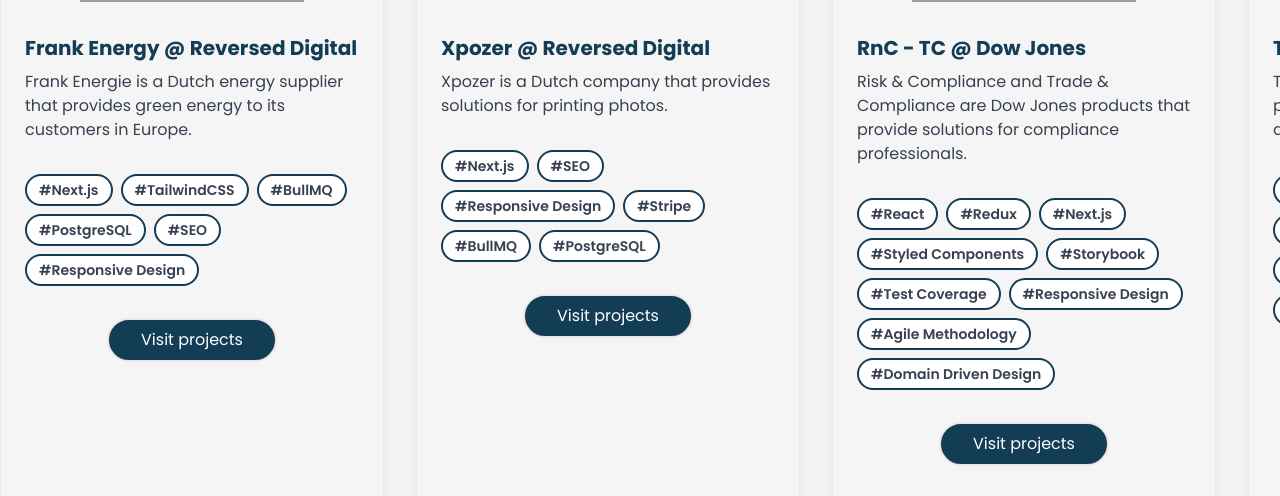
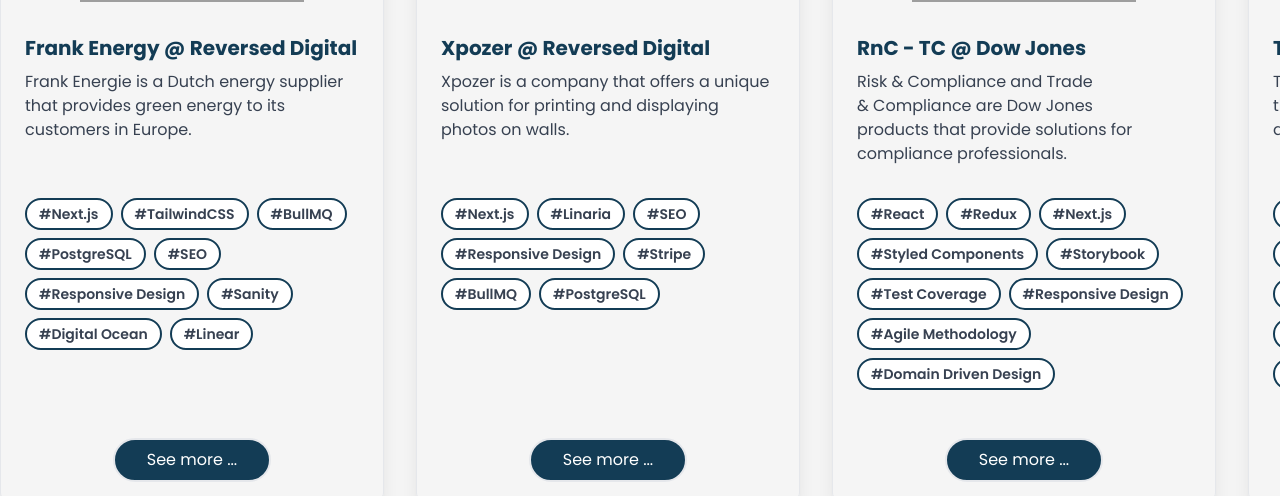
Before and after one commit to dedickerremi/dedickerremi-www, a Next.js app: page /home in a window 1280 px wide. Shown: the part 1143-1639 px from the top of the page. Built offline with nearby package versions, Linux system fonts and the light colour scheme; grey boxes are pictures that could not be loaded.

Commit message:
add tools skills

```diff
--- a/app/(with-navbar)/home/components/Projects/components/Cards.tsx
+++ b/app/(with-navbar)/home/components/Projects/components/Cards.tsx
@@ -11,11 +11,13 @@
   projectLink,
 }: ProjectType) {
   return (
-    <div className={`flex flex-col rounded-md border md:min-w-96 shadow-xl`}>
-      <div className="relative min-h-64 w-64 mx-auto">
+    <div
+      className={`flex flex-col rounded-md relative border md:min-w-96 shadow-xl`}
+    >
+      <div className="relative h-64 w-64  mx-auto">
         <Image
           className="w-full p-4"
-          object-fit="cover"
+          object-fit="contain"
           src={gallery?.[0]}
           alt="Sunset in the mountains"
           fill={true}
@@ -23,26 +25,26 @@
       </div>
       <div className="px-6 py-4">
         <div className="font-bold text-xl mb-2 text-prussianBlue">{name}</div>
-        <p className="text-gray-700 text-base ">{description}</p>
+        <p className="text-gray-700 text-base h-24 text-pretty overflow-hidden">
+          {description}
+        </p>
       </div>
-      <div className="px-6 pt-4 pb-2">
+      <div className="px-6 pt-4 pb-2 mb-16">
         {skills?.map((skill, index) => (
           <Skill
             key={`${name}-skills-${index}`}
             skill={skill}
             className="inline-block bg-white border-prussianBlue border-2 rounded-full px-3 py-1 text-sm font-semibold text-gray-700 mr-2 mb-2"
           />
-          //   #{skill.name}
-          // </Ski>
         ))}
       </div>
       {projectLink && (
         <Link
           target="_blank"
           href={projectLink}
-          className="px-8 py-2 mt-4 mb-8 border-2 rounded-full text-white bg-prussianBlue self-center"
+          className="px-8 py-2 mt-4 border-2 rounded-full text-white bg-prussianBlue self-center absolute bottom-4"
         >
-          Visit projects
+          See more ...
         </Link>
       )}
     </div>
--- a/app/(with-navbar)/home/components/Projects/constant.ts
+++ b/app/(with-navbar)/home/components/Projects/constant.ts
@@ -1,11 +1,19 @@
 import { skMigrationIntegration } from "../Skills/skills"
-import { skBullMQ } from "../Skills/skills/backendSkills"
+import {
+  skBullMQ,
+  skDigitalOcean,
+  skFlyIo,
+} from "../Skills/skills/backendSkills"
 import { skPostgreSQL } from "../Skills/skills/databaseSkills"
 import {
+  skDomainDrivenDesign,
   skGraphQL,
+  skLinaria,
   skNextJs,
   skReact,
   skRedux,
+  skResponsiveDesign,
+  skSanity,
   skSEO,
   skStorybook,
   skStrapi,
@@ -17,14 +25,13 @@
   skAssessmentAndEvaluation,
   skCodeReview,
   skCurriculumDevelopment,
-  skDomainDrivenDesign,
   skFundamentalsProgramming,
-  skResponsiveDesign,
   skTeachingMethodologies,
   skTestCoverage,
   skWebDevelopment,
 } from "../Skills/skills/softSkills"
 import { skStripe } from "../Skills/skills/thirdPartiesSkills"
+import { skJira, skLinear } from "../Skills/skills/tools"
 import { SkillType } from "../Skills/skills/types"
 
 export type ProjectType = {
@@ -44,7 +51,7 @@
   name: "RnC - TC @ Dow Jones",
   description:
     "Risk & Compliance and Trade & Compliance are Dow Jones products that provide solutions for compliance professionals.",
-  projectLink: "https://www.dowjones.com/",
+  projectLink: "https://www.dowjones.com/professional/factiva/",
   skills: [
     skReact,
     skRedux,
@@ -56,9 +63,7 @@
     skAgileMethodology,
     skDomainDrivenDesign,
   ],
-  gallery: [
-    "https://pbs.twimg.com/profile_images/1280138556535693312/NUO0ZFF0_400x400.jpg",
-  ],
+  gallery: ["/dowjones.jpg"],
 }
 
 export const Tappx: ProjectType = {
@@ -74,9 +79,8 @@
     skGraphQL,
     skAgileMethodology,
     skResponsiveDesign,
-    // "Linear",
-    // "fly.io",
-    //   "PHP",
+    skJira,
+    skFlyIo,
   ],
   gallery: ["/tappx.jpg"],
   projects: [],
@@ -86,7 +90,7 @@
   name: "Frank Energy @ Reversed Digital",
   description:
     "Frank Energie is a Dutch energy supplier that provides green energy to its customers in Europe.",
-  projectLink: "https://frankenergie.nl/",
+  projectLink: "https://reverseddigital.com/cases/frank-energie",
   skills: [
     skNextJs,
     skTailwindCSS,
@@ -94,30 +98,24 @@
     skPostgreSQL,
     skSEO,
     skResponsiveDesign,
-    // "SEO",
-    // "Sanity CMS",
-    // "Digital Ocean",
-    // "Ecommerce",
-    // "Jira / Linear",
+    skSanity,
+    skDigitalOcean,
+    skLinear,
   ],
-  gallery: [
-    "https://reverseddigital.com/assets/7b2cb684-9775-01b4-a586-c1688bca4a29/fa170b6a-4b33-4cca-9f8f-e89e7404e323/fra%20-%20Case%20Small.png?fm=webp&fit=max&w=1280",
-  ],
+  gallery: ["/frank-energie.webp"],
 }
 
 export const Gassan: ProjectType = {
   name: "Gassan",
   description:
     "Gassan is a Dutch company that provides high-quality diamonds and watches.",
-  projectLink: "https://www.gassan.com/",
+  projectLink: "https://reverseddigital.com/cases/gassan",
   skills: [
     skReact,
     skNextJs,
     skTailwindCSS,
-    // "Adyen",
     skStorybook,
     skTestCoverage,
-    // "Kontent",
     skResponsiveDesign,
     skAgileMethodology,
   ],
@@ -127,11 +125,11 @@
 export const Xpozer: ProjectType = {
   name: "Xpozer @ Reversed Digital",
   description:
-    "Xpozer is a Dutch company that provides solutions for printing photos.",
-  projectLink: "https://xpozer.com/",
+    "Xpozer is a company that offers a unique solution for printing and displaying photos on walls.",
+  projectLink: "https://reverseddigital.com/cases/xpozer",
   skills: [
     skNextJs,
-    // "Linaria",
+    skLinaria,
     skSEO,
     skResponsiveDesign,
     // "Ecommerce",
@@ -143,7 +141,7 @@
 }
 
 export const Epitech: ProjectType = {
-  name: "Epitech",
+  name: "Lead Professor for MSc program @ Epitech",
   description:
     "Epitech is a private higher education institution that provides courses in computer science.",
   projectLink: "https://www.epitech.eu/",
--- a/app/(with-navbar)/home/components/Skills/skills/backendSkills.ts
+++ b/app/(with-navbar)/home/components/Skills/skills/backendSkills.ts
@@ -5,6 +5,12 @@
   description:
     "Premium Queue package for handling distributed jobs and messages in NodeJS",
   url: "https://docs.bullmq.io/",
+}
+
+export const skDigitalOcean: SkillType = {
+  name: "Digital Ocean",
+  description: "Digital Ocean",
+  url: "https://www.digitalocean.com/",
 }
 
 export const skDocker: SkillType = {
@@ -24,6 +30,17 @@
   description:
     "Fastify is a web framework highly focused on providing the best developer experience with the least overhead and a powerful plugin architecture",
   url: "https://www.fastify.io/",
+}
+
+export const skFlyIo: SkillType = {
+  name: "Fly.io",
+  description: "Fly.io",
+  url: "https://fly.io/",
+}
+
+export const skIntegrationTest: SkillType = {
+  name: "Integration Testing",
+  description: "Integration Testing",
 }
 
 export const skNodeJs: SkillType = {
@@ -49,3 +66,8 @@
   description: "Redis",
   url: "https://redis.io/",
 }
+
+export const skRestfulApi: SkillType = {
+  name: "RESTful API",
+  description: "RESTful API",
+}
--- a/app/(with-navbar)/home/components/Skills/skills/frontendSkills.ts
+++ b/app/(with-navbar)/home/components/Skills/skills/frontendSkills.ts
@@ -1,4 +1,9 @@
 import { SkillType } from "./types"
+
+export const skDomainDrivenDesign: SkillType = {
+  name: "Domain Driven Design",
+  description: "Domain Driven Design",
+}
 
 export const skGraphQL: SkillType = {
   name: "GraphQL",
@@ -15,6 +20,12 @@
   name: "Jest",
   description: "Jest",
   url: "https://jestjs.io/",
+}
+
+export const skLinaria: SkillType = {
+  name: "Linaria",
+  description: "Zero-runtime CSS in JS library",
+  url: "https://linaria.dev/",
 }
 
 export const skNextJs: SkillType = {
@@ -39,6 +50,12 @@
   name: "Redux",
   description: "A Predictable State Container for JS Apps",
   url: "https://redux.js.org/",
+}
+
+export const skSanity: SkillType = {
+  name: "Sanity",
+  description: "The platform for structured content",
+  url: "https://www.sanity.io/",
 }
 
 export const skStorybook: SkillType = {
@@ -72,7 +89,29 @@
   url: "https://www.typescriptlang.org/",
 }
 
+export const skResponsiveDesign: SkillType = {
+  name: "Responsive Design",
+  description: "Design that works on all devices",
+}
+
 export const skSEO: SkillType = {
   name: "SEO",
   description: "SEO best practices",
 }
+
+export const skUnitTest: SkillType = {
+  name: "Unit Testing",
+  description: "Unit Testing with Jest",
+}
+
+export const skWebpack: SkillType = {
+  name: "Webpack",
+  description: "A static module bundler for modern JavaScript applications",
+  url: "https://webpack.js.org/",
+}
+
+export const skWebAccessibility: SkillType = {
+  name: "Web Accessibility",
+  description: "Web Accessibility",
+  url: "https://www.w3.org/WAI/",
+}
--- a/app/(with-navbar)/home/components/Skills/skills/index.ts
+++ b/app/(with-navbar)/home/components/Skills/skills/index.ts
@@ -7,6 +7,8 @@
   skDocker,
   skPothos,
   skRedis,
+  skRestfulApi,
+  skIntegrationTest,
 } from "./backendSkills"
 import { skPostgreSQL, skMySQL, skMongoDB } from "./databaseSkills"
 import {
@@ -20,6 +22,11 @@
   skStyledComponents,
   skJest,
   skGraphQL,
+  skWebpack,
+  skResponsiveDesign,
+  skUnitTest,
+  skWebAccessibility,
+  skSEO,
 } from "./frontendSkills"
 import {
   skAgileMethodology,
@@ -34,6 +41,7 @@
   skGoogleTagManager,
   skStripe,
 } from "./thirdPartiesSkills"
+import { skJira, skLinear } from "./tools"
 import { SkillType } from "./types"
 
 export const skMigrationIntegration: SkillType = {
@@ -47,30 +55,15 @@
     skNextJs,
     skReactQuery,
     skTypeScript,
-    {
-      name: "Unit Testing",
-      description: "Unit Testing",
-    },
+    skUnitTest,
     skTailwindCSS,
     skHtmlSemantic,
-    {
-      name: "SEO",
-      description: "SEO best practices",
-    },
-    {
-      name: "Responsive Design",
-      description: "Design that works on all devices",
-    },
-    {
-      name: "Webpack",
-      description: "A static module bundler for modern JavaScript applications",
-    },
+    skSEO,
+    skResponsiveDesign,
+    skWebpack,
     skStorybook,
     skStyledComponents,
-    {
-      name: "Web Accessibility",
-      description: "Web Accessibility",
-    },
+    skWebAccessibility,
     skJest,
   ],
   backend: [
@@ -82,15 +75,9 @@
     skGraphQL,
     skDocker,
     skPothos,
-    {
-      name: "Integration Testing",
-      description: "Integration Testing",
-    },
+    skIntegrationTest,
     skRedis,
-    {
-      name: "RESTful API",
-      description: "RESTful API",
-    },
+    skRestfulApi,
   ],
   database: [skPostgreSQL, skMySQL, skMongoDB],
   thirdParties: [
@@ -101,4 +88,5 @@
     skAWS,
   ],
   soft: [skCommunication, skTeamwork, skProblemSolving, skAgileMethodology],
+  tools: [skLinear, skJira],
 }
--- a/app/(with-navbar)/home/components/Skills/skills/softSkills.ts
+++ b/app/(with-navbar)/home/components/Skills/skills/softSkills.ts
@@ -5,19 +5,9 @@
   description: "Test Coverage",
 }
 
-export const skResponsiveDesign: SkillType = {
-  name: "Responsive Design",
-  description: "Design that works on all devices",
-}
-
 export const skAgileMethodology: SkillType = {
   name: "Agile Methodology",
   description: "Agile Methodology",
-}
-
-export const skDomainDrivenDesign: SkillType = {
-  name: "Domain Driven Design",
-  description: "Domain Driven Design",
 }
 
 export const skCommunication: SkillType = {
--- /dev/null
+++ b/app/(with-navbar)/home/components/Skills/skills/tools.ts
@@ -0,0 +1,13 @@
+import { SkillType } from "./types"
+
+export const skJira: SkillType = {
+  name: "Jira",
+  description: "Jira",
+  url: "https://www.atlassian.com/software/jira",
+}
+
+export const skLinear: SkillType = {
+  name: "Linear",
+  description: "Linear",
+  url: "https://linear.app/",
+}
--- a/app/components/Footer.tsx
+++ b/app/components/Footer.tsx
@@ -6,16 +6,16 @@
       <div className="container mx-auto px-4">
         <div className="flex flex-wrap text-left lg:text-left">
           <div className="w-full px-4">
-            <h4 className=" text-xl md:text-3xl font-semibold text-prussianBlue text-center">
+            <h5 className=" text-xl md:text-2xl font-semibold text-prussianBlue text-center">
               Let's keep in touch!
-            </h4>
+            </h5>
             <Links className="mt-4" />
           </div>
         </div>
         <hr className="my-6 border-blueGray-300" />
         <div className="flex flex-wrap items-center md:justify-between justify-center">
           <div className="w-full md:w-4/12 px-4 mx-auto text-center">
-            <div className="text-sm text-blueGray-500 font-semibold py-1">
+            <div className="text-sm text-prussianBlue font-semibold py-1">
               Copyright © <span id="get-current-year">2024</span>
             </div>
           </div>
--- a/app/components/Links.tsx
+++ b/app/components/Links.tsx
@@ -11,6 +11,7 @@
         <div className="flex items-center justify-center space-x-8">
           <a
             href="https://www.linkedin.com/in/remi-dedicker"
+            target="_blank"
             className="w-16 h-16 flex items-center justify-center rounded-full hover:bg-gray-200 transition ease-in-out duration-500 shadow-xl"
           >
             <Image height={16} width={16} src="/linkedin.svg" alt="linked" />
@@ -18,6 +19,7 @@
 
           <a
             href="https://github.com/dedickerremi"
+            target="_blank"
             className="w-16 h-16 flex items-center justify-center rounded-full hover:bg-gray-200 transition ease-in-out duration-500 shadow-xl"
           >
             <Image height={16} width={16} src="/github.svg" alt="github" />
--- a/app/components/ui/FloatButton.tsx
+++ b/app/components/ui/FloatButton.tsx
@@ -21,7 +21,7 @@
     <div className="fixed bottom-4 right-4 md:hidden" ref={ref}>
       <div
         onClick={onClickOpenMenu}
-        className={`rounded-full shadow-xl p-0.25 bg-gray-600`}
+        className={`rounded-full shadow-xl p-0.25 bg-gray-600 cursor-pointer`}
       >
         <span className="absolute -inset-1.5"></span>
         <span className="sr-only">Open menu</span>
```
